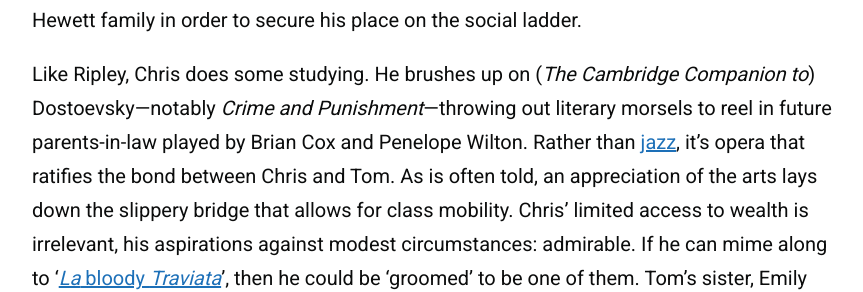
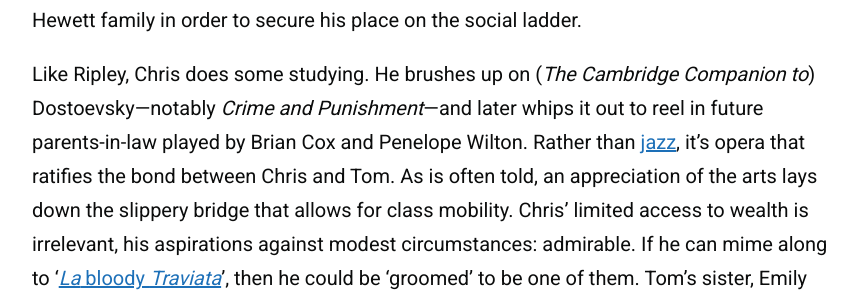
Before and after one commit to zoeurl/zoedowney.github.io, a Jekyll site: the page built from _posts/2024-2-22-match-point.md, in a window 1280 px wide and 900 px high, scrolled down 1873 px. Shown: the part 164-456 px from the top of the window, without its empty margins (208-1071 px from the left). Built offline with Jekyll 4.4.1, drawn with Linux system fonts in a browser that asks for light colours.

Commit message:
Update 2024-2-22-match-point.md

```diff
--- a/_posts/2024-2-22-match-point.md
+++ b/_posts/2024-2-22-match-point.md
@@ -17,7 +17,7 @@
 
 Jonathan Rhys Meyers trades [kicks](https://en.wikipedia.org/wiki/Bend_It_Like_Beckham) for a tennis racket to star as Chris Wilton, a skint Irishman trying to make good in London. A once seeded player turned instructor, he positions himself at an ideal vantage point to collide with wealthy clients at a country club. He crosses paths with Tom Hewitt (_Stoker's_ Matthew Goode), an heir to a business fortune. The millennial successor to Tom Ripley, Chris swiftly ingratiates himself with the Hewett family in order to secure his place on the social ladder.
 
-Like Ripley, Chris does some studying. He brushes up on (_The Cambridge Companion to_) Dostoevsky—notably _Crime and Punishment_—throwing out literary morsels to reel in future parents-in-law played by Brian Cox and Penelope Wilton. Rather than [jazz](https://www.youtube.com/watch?v=mT-fOr29OfA&t=1s&ab_channel=TomasvdB), it’s opera that ratifies the bond between Chris and Tom. As is often told, an appreciation of the arts lays down the slippery bridge that allows for class mobility. Chris’ limited access to wealth is irrelevant, his aspirations against modest circumstances: admirable. If he can mime along to ‘[_La_ bloody _Traviata_](https://en.wikipedia.org/wiki/La_traviata)’, then he could be ‘groomed’ to be one of them. Tom’s sister, Emily Mortimer’s well-meaning but guileless Chloë, is immediately lured in by Chris’ struggle. Sensing her enamoration, he woos her effortlessly. In the business of getting ahead, as it seems, Chris has his game, set and match.
+Like Ripley, Chris does some studying. He brushes up on (_The Cambridge Companion to_) Dostoevsky—notably _Crime and Punishment_—and later whips it out to reel in future parents-in-law played by Brian Cox and Penelope Wilton. Rather than [jazz](https://www.youtube.com/watch?v=mT-fOr29OfA&t=1s&ab_channel=TomasvdB), it’s opera that ratifies the bond between Chris and Tom. As is often told, an appreciation of the arts lays down the slippery bridge that allows for class mobility. Chris’ limited access to wealth is irrelevant, his aspirations against modest circumstances: admirable. If he can mime along to ‘[_La_ bloody _Traviata_](https://en.wikipedia.org/wiki/La_traviata)’, then he could be ‘groomed’ to be one of them. Tom’s sister, Emily Mortimer’s well-meaning but guileless Chloë, is immediately lured in by Chris’ struggle. Sensing her enamoration, he woos her effortlessly. In the business of getting ahead, as it seems, Chris has his game, set and match.
 
 It’s a relief to witness a Woody Allen leading man who isn’t doing his most earnest impression of the director. Even so, I can't help making comparisons with Michael Caine’s neurotic slash lovesick Elliot in the earlier feature _Hannah and Her Sisters_. Similarly, Chris finds himself love-stricken with a taken woman: Tom’s fiancée, sultry out-of-work actor Nola Rice (Scarlett Johansson). An American divorcée in the manner of Wallis Simpson, Nola fails to win the approval of the stuck-up Hewitts. Indeed, while Chris plays tennis with ease, Nola dabbles with ping-pong and resides on the losing side of the social ‘net’. Despite having already gained an ‘in’ with Chloë, Chris’ next move is to seduce Nola. It’s an inexplicable play that could render his final hand overdrawn, but he cannot resist pulling another card from the deck.
 
```
